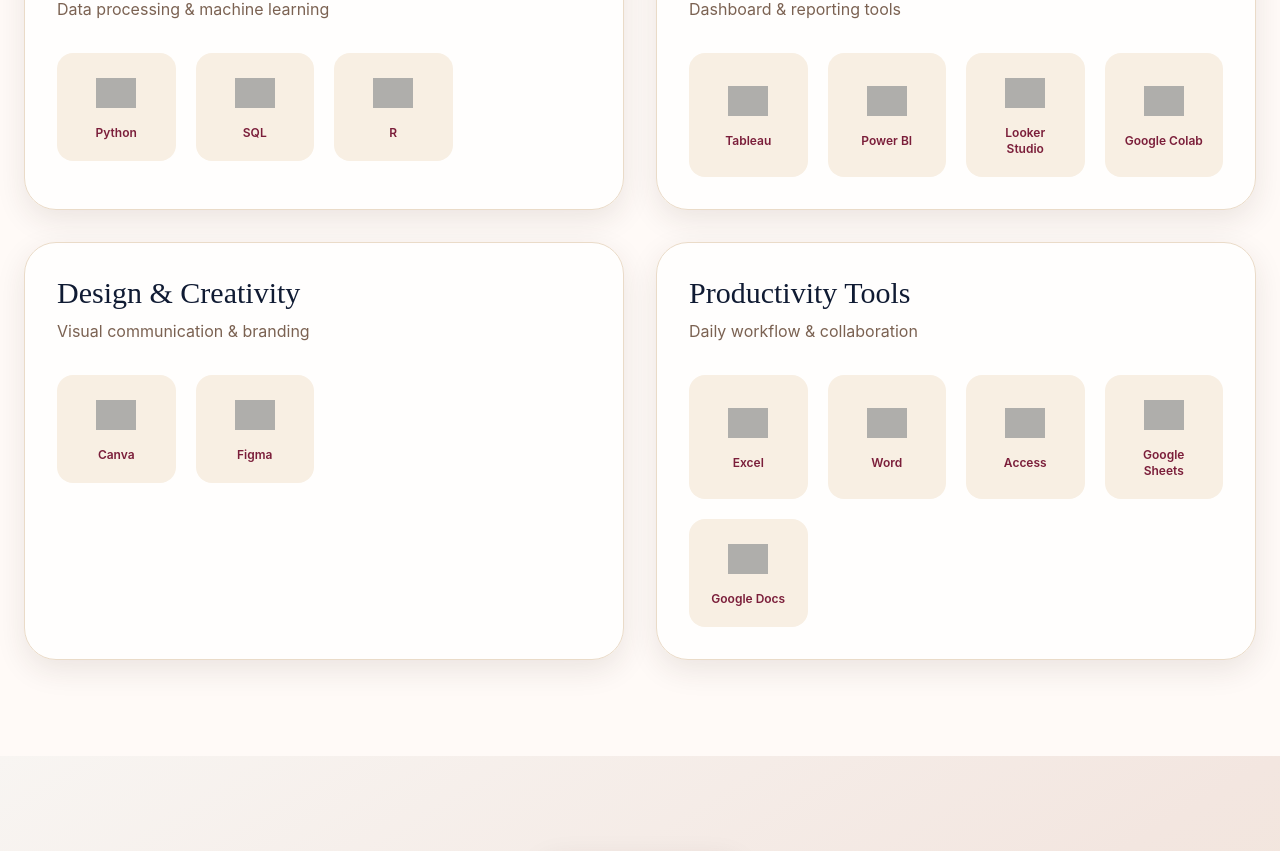
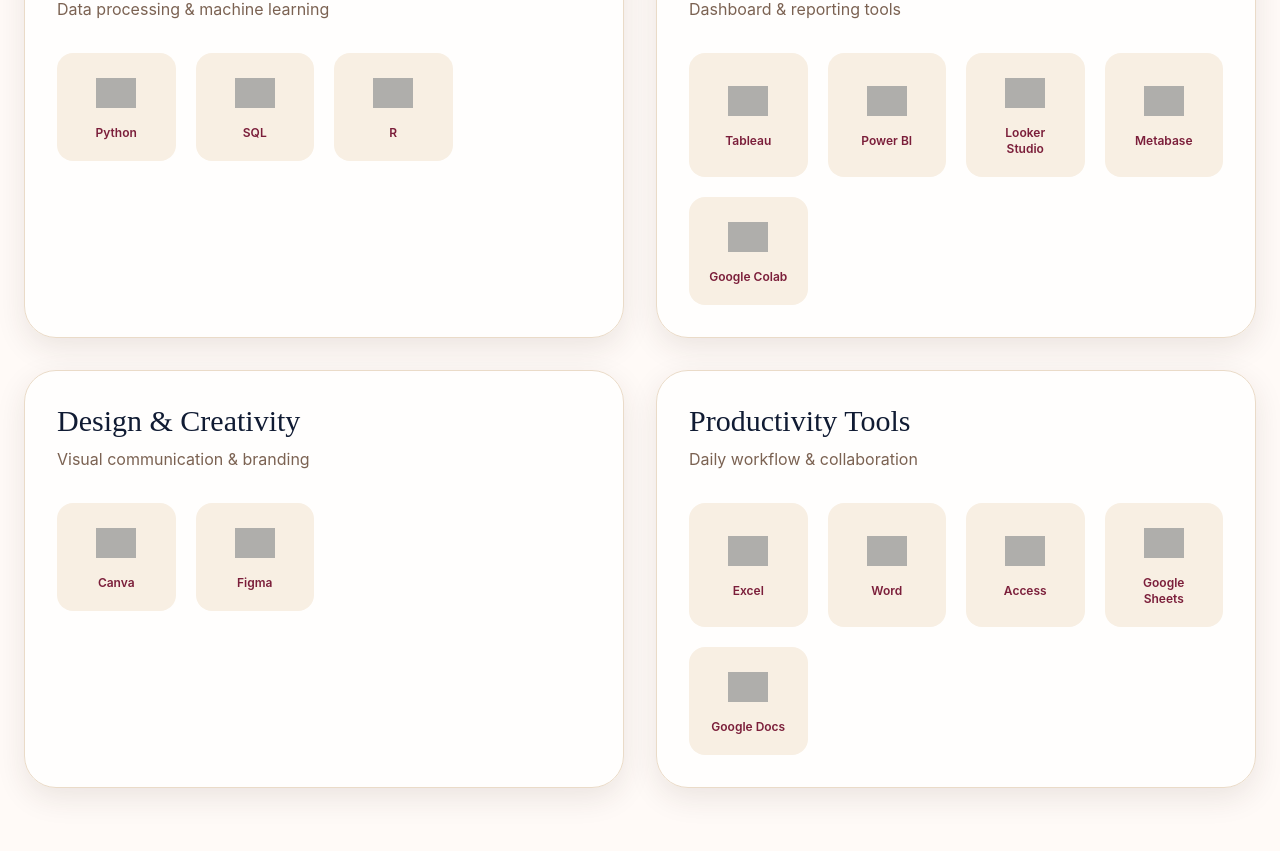
Before and after one commit to Dianayuww/college, a React (Vite) app: page / in a window 1280 px wide. Shown: the part 6540-7391 px from the top of the page. Built offline with nearby package versions, Linux system fonts and the light colour scheme; grey boxes are pictures that could not be loaded.

Commit message:
Add Metabase tool to the tools list

```diff
--- a/src/App.jsx
+++ b/src/App.jsx
@@ -935,6 +935,7 @@
             { name: 'Tableau', logo: 'https://cdn.jsdelivr.net/gh/simple-icons/simple-icons/icons/tableau.svg' },
             { name: 'Power BI', logo: 'https://cdn.jsdelivr.net/gh/simple-icons/simple-icons/icons/powerbi.svg' },
             { name: 'Looker Studio', logo: 'https://cdn.jsdelivr.net/gh/simple-icons/simple-icons/icons/looker.svg' },
+            { name: 'Metabase', logo: 'https://cdn.jsdelivr.net/gh/simple-icons/simple-icons/icons/metabase.svg' },
             { name: 'Google Colab', logo: 'https://cdn.jsdelivr.net/gh/devicons/devicon/icons/googlecolab/googlecolab-original.svg' },
           ],
         },
```
